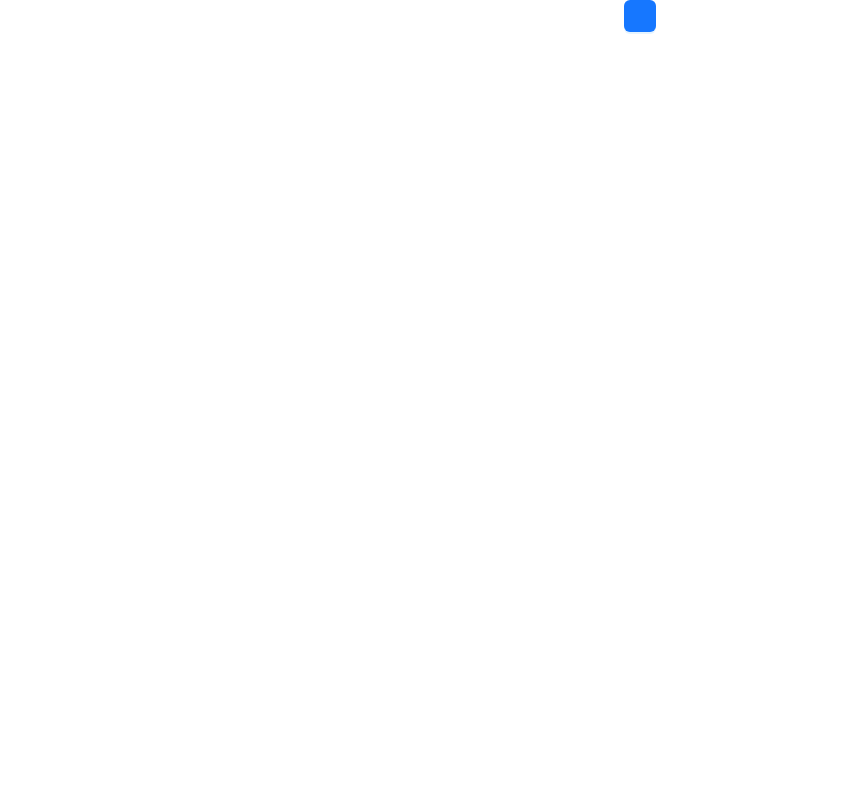
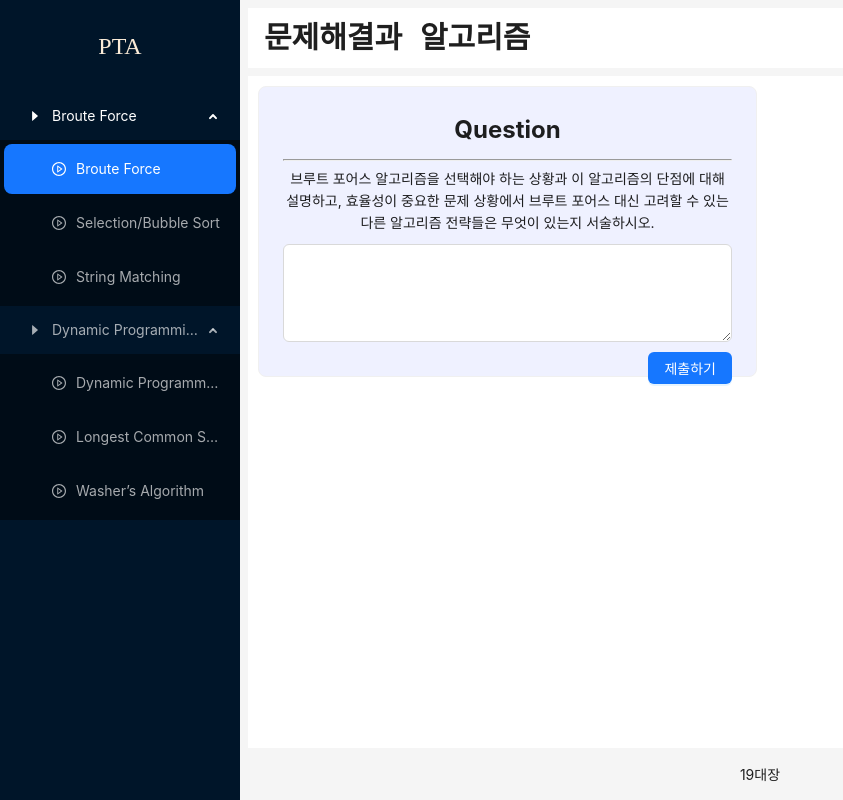
Before and after one commit to skku-algorithms-team5/oakathon-front, a React (Create React App) app: page /quiz in a window 1280 px wide. Shown: the whole page, without its empty margins (0-843 px from the left). Built offline with nearby package versions, Linux system fonts and the light colour scheme.

Commit message:
feat: 완성

```diff
--- a/src/App.js
+++ b/src/App.js
@@ -1,11 +1,19 @@
 import './App.css';
 import { Button } from 'antd';
+import AppLayout from './layout/AppLayout';
+import { BrowserRouter } from 'react-router-dom';
+import { RecoilRoot } from 'recoil';
 
 function App() {
   return (
-    <div className="App">
-      <Button type="primary"></Button>
-    </div>
+    // <div className="App">
+    //   <Button type="primary"></Button>
+    // </div>
+    <RecoilRoot>
+      <BrowserRouter>
+        <AppLayout />
+      </BrowserRouter>
+    </RecoilRoot>
   );
 }
 
--- a/src/layout/AppLayout.jsx
+++ b/src/layout/AppLayout.jsx
@@ -1,3 +1,5 @@
+import { Routes, Route } from 'react-router-dom';
+
 import { Layout, theme } from 'antd';
 
 import SideMenu from './SideMenu';
@@ -50,8 +52,10 @@ const AppLayout = () => {
               minHeight: '100%',
             }}
           >
-            <VideoPage></VideoPage>
-            {/* <QuizPage></QuizPage> */}
+            <Routes>
+              <Route path="/" element={<VideoPage />} />
+              <Route path="/quiz" element={<QuizPage />} />
+            </Routes>
           </div>
         </Content>
         {/* Footer */}
--- a/src/layout/SideMenu.css
+++ b/src/layout/SideMenu.css
@@ -5,7 +5,7 @@ SideMenu.css .custom-menu .ant-menu-item {
 
 .custom-menu .ant-menu-item {
   display: block;
-  height: 70px; /* 필요한 높이로 조절하세요 */
+  height: 50px; /* 필요한 높이로 조절하세요 */
 }
 
 .side-menu-logo {
--- a/src/layout/SideMenu.jsx
+++ b/src/layout/SideMenu.jsx
@@ -1,7 +1,10 @@
 import React from 'react';
+import { useRecoilState } from 'recoil';
+import { videoState } from '../recoil/atoms';
+import { useNavigate } from 'react-router-dom';
 
 import { Layout, Menu } from 'antd';
-import { UserOutlined, FormOutlined } from '@ant-design/icons';
+import { CaretRightOutlined, PlayCircleOutlined } from '@ant-design/icons';
 import './SideMenu.css';
 
 const { Sider } = Layout;
@@ -17,9 +20,41 @@ const getItem = (label, key, icon = null, children = null, type = 'title') => {
 };
 
 const SideMenu = () => {
+  const [video, setVideo] = useRecoilState(videoState);
+  const nav = useNavigate();
+
+  const videoHandler = (e) => {
+    setVideo(e.key);
+    nav('/');
+  };
+
   const items = [
-    getItem('강의 보기', '강의 보기', <FormOutlined />, null, 'note-list'),
-    getItem('마이 페이지', '마이 페이지', <UserOutlined />, null, 'item'),
+    getItem(
+      'Broute Force',
+      'Broute Force',
+      <CaretRightOutlined />,
+      [
+        getItem('Broute Force', 'bf1.mp4', <PlayCircleOutlined />),
+        getItem('Selection/Bubble Sort', 'bf2.mp4', <PlayCircleOutlined />),
+        getItem('String Matching', 'bf3.mp4', <PlayCircleOutlined />),
+      ],
+      'note-list',
+    ),
+    getItem(
+      'Dynamic Programming',
+      'Dynamic Programming',
+      <CaretRightOutlined />,
+      [
+        getItem('Dynamic Programming', 'dp1.mp4', <PlayCircleOutlined />),
+        getItem(
+          'Longest Common Subsequence',
+          'dp2.mp4',
+          <PlayCircleOutlined />,
+        ),
+        getItem('Washer’s Algorithm', 'dp3.mp4', <PlayCircleOutlined />),
+      ],
+      'item',
+    ),
   ];
 
   return (
@@ -37,7 +72,15 @@ const SideMenu = () => {
       <div className="side-menu-logo">PTA</div>
 
       {/* 메뉴 목록 (노트, 마이페이지) */}
-      <Menu theme="dark" mode="inline" items={items} className="custom-menu" />
+      <Menu
+        theme="dark"
+        defaultOpenKeys={['Broute Force', 'Dynamic Programming']}
+        selectedKeys={video}
+        mode="inline"
+        items={items}
+        className="custom-menu"
+        onClick={videoHandler}
+      />
     </Sider>
   );
 };
--- /dev/null
+++ b/src/quiz-page/AssistanceIframe.jsx
@@ -0,0 +1,14 @@
+const AssistanceIframe = () => {
+  const url = 'http://localhost:8501/';
+  return (
+    <iframe
+      title="streamlit"
+      src={url}
+      width={500}
+      height={'100%'}
+      frameBorder={0}
+    ></iframe>
+  );
+};
+
+export default AssistanceIframe;
--- a/src/quiz-page/QuizPage.jsx
+++ b/src/quiz-page/QuizPage.jsx
@@ -1,19 +1,55 @@
 import { useState } from 'react';
-import { Card, Input, Button, Modal } from 'antd';
+import { Link } from 'react-router-dom';
+import { useRecoilState, useRecoilValue } from 'recoil';
+import { videoState, updateQuestionState } from '../recoil/atoms';
+import axios from 'axios';
 
-const example = `"다이나믹 프로그래밍을 사용하는 상황과 그 특징에 대해 설명하고, 예시를 들어 그 프로세스를 설명해 보세요. 더불어 'Longest Common Subsequence', 'Washer’s Algorithm', 'Floyd’s Algorithm', 'Zero-One Knapsack Problem' 등에 대한 다이나믹 프로그래밍 접근법을 각각 설명하고, 이들 문제의 해결 과정에서 사용되는 점화식과 알고리즘의 시간 복잡도에 대해서도 간략히 설명해 주세요.`;
+import { Card, Input, Button, Modal, Spin } from 'antd';
+import AssistanceIframe from './AssistanceIframe';
+
+// const example = `"다이나믹 프로그래밍을 사용하는 상황과 그 특징에 대해 설명하고, 예시를 들어 그 프로세스를 설명해 보세요. 더불어 'Longest Common Subsequence', 'Washer’s Algorithm', 'Floyd’s Algorithm', 'Zero-One Knapsack Problem' 등에 대한 다이나믹 프로그래밍 접근법을 각각 설명하고, 이들 문제의 해결 과정에서 사용되는 점화식과 알고리즘의 시간 복잡도에 대해서도 간략히 설명해 주세요.`;
 
 const QuizPage = () => {
   const [answer, setAnswer] = useState('');
   const [isModalOpen, setIsModalOpen] = useState(false);
   const [isFinishAnalysis, setIsFinishAnalysis] = useState(false);
 
+  const [video, setVideo] = useRecoilState(videoState);
+  const question = useRecoilValue(updateQuestionState);
+
+  const nextVideoHandler = () => {
+    const videoList = [
+      'bf1.mp4',
+      'bf2.mp4',
+      'bf3.mp4',
+      'dp1.mp4',
+      'dp2.mp4',
+      'dp3.mp4',
+    ];
+    const idx = videoList.indexOf(video);
+    setVideo(videoList[idx + 1]);
+  };
+
   const submitHandler = () => {
     setIsModalOpen(true);
-    setTimeout(() => {
+    console.log('question: ', question);
+    console.log('answer: ', answer);
+    axios
+      .post('http://127.0.0.1:8000/analyze/', {
+        question: question,
+        answer: answer,
+      })
+      .then((res) => {
+        console.log(res.data);
+        setAnswer(res.data.analyze);
         setIsModalOpen(false);
         setIsFinishAnalysis(true);
-    }, 2000);
+      })
+      .catch((err) => {
+        console.log(err);
+        setIsModalOpen(false);
+        setIsFinishAnalysis(true);
+      });
   };
 
   const modal = (
@@ -26,25 +62,30 @@ const QuizPage = () => {
           alignItems: 'center',
           minHeight: 200,
           fontSize: 30,
-          fontWeight: 'bold',
         }}
       >
-        <div>정답을 분석하는 중...</div>
+        <div>
+          <div style={{ height: 70, marginTop: 80 }}>
+            <Spin tip="Loading" size="large">
+              <div className="content" />
+            </Spin>
+          </div>
+          <div style={{ marginBottom: 50 }}>정답을 분석하는 중...</div>
+        </div>
       </div>
     </Modal>
   );
 
   return (
-    <div>
+    <div style={{ display: 'flex', flexDirection: 'row', width: '100%' }}>
       {modal}
-      <Card
-        style={{ textAlign: 'center', width: '80%', background: '#EFF1FF' }}
-      >
+      <div style={{ width: '60%', marginRight: 5 }}>
+        <Card style={{ textAlign: 'center', background: '#EFF1FF' }}>
           <div style={{ fontWeight: 'bold', fontSize: 24, marginBottom: 10 }}>
             Question
           </div>
           <hr />
-        {example}
+          {question}
           <div style={{ height: 10 }} />
           <Input.TextArea
             onChange={(e) => {
@@ -64,23 +105,28 @@ const QuizPage = () => {
           <Card
             style={{
               textAlign: 'center',
-            width: '80%',
               background: '#EFF1FF',
               marginTop: 10,
             }}
           >
             <div style={{ fontWeight: 'bold', fontSize: 24, marginBottom: 10 }}>
-            분석 결과
+              채점 결과
             </div>
-          <Input.TextArea value={example} autoSize></Input.TextArea>
+            <Input.TextArea value={answer} autoSize></Input.TextArea>
             <div style={{ height: 10 }} />
             <div style={{ float: 'right' }}>
-            <Button type="primary" onClick={submitHandler}>
+              <Link to="/">
+                <Button type="primary" onClick={nextVideoHandler}>
                   다음 학습으로
                 </Button>
+              </Link>
             </div>
           </Card>
         )}
+      </div>
+      <div style={{ minHeight: '80vh' }}>
+        <AssistanceIframe />
+      </div>
     </div>
   );
 };
--- /dev/null
+++ b/src/recoil/atoms.js
@@ -0,0 +1,25 @@
+import { atom, selector } from 'recoil';
+import questions from './questions.json';
+
+export const videoState = atom({
+  key: 'videoState',
+  default: 'bf1.mp4',
+});
+
+export const questionState = atom({
+  key: 'questionState',
+  default: '',
+});
+
+export const updateQuestionState = selector({
+  key: 'updateQuestionState',
+  get: ({ get }) => {
+    const video = get(videoState);
+    console.log('video', video);
+    return questions[video];
+  },
+  set: ({ set }, newValue) => {
+    set(questionState, newValue);
+    console.log('newValue', newValue);
+  },
+});
--- /dev/null
+++ b/src/recoil/questions.json
@@ -0,0 +1,8 @@
+{
+  "bf1.mp4": "브루트 포어스 알고리즘을 선택해야 하는 상황과 이 알고리즘의 단점에 대해 설명하고, 효율성이 중요한 문제 상황에서 브루트 포어스 대신 고려할 수 있는 다른 알고리즘 전략들은 무엇이 있는지 서술하시오.",
+  "bf2.mp4": "Brute Force 접근 방식으로 정렬을 수행하는 Selection Sort와 Bubble Sort의 과정을 각각 상세히 설명하고, 두 알고리즘의 Time Efficiency에 대해 분석하시오. 또한, 큰 데이터셋에 대해 왜 이러한 정렬 방법이 권장되지 않는지에 대한 이유를 포함시켜 설명하시오.",
+  "bf3.mp4": "브루트포스 알고리즘을 활용한 스트링 매칭과 시퀀셜 서치 기법의 개념과 이러한 방법이 선택되는 상황의 예를 설명하고, 각각의 방법의 효율성에 대해 논하시오.",
+  "dp1.mp4": "다이나믹 프로그래밍을 사용하는 상황과 그 특징에 대해 설명하고, 예시를 들어 그 프로세스를 설명해 보세요. 더불어 'Longest Common Subsequence', 'Washer’s Algorithm', 'Floyd’s Algorithm', 'Zero-One Knapsack Problem' 등에 대한 다이나믹 프로그래밍 접근법을 각각 설명하고, 이들 문제의 해결 과정에서 사용되는 점화식과 알고리즘의 시간 복잡도에 대해서도 간략히 설명해 주세요.",
+  "dp2.mp4": "Longest Common Subsequence(LCS) 문제를 해결하기 위해 다이나믹 프로그래밍을 사용하는 과정에 대하여 설명하고, 어떻게 이 방법이 중복된 부분 문제들을 효율적으로 해결하는지 그리고 어떻게 서로 종속적인 부분 문제들이 결합하여 최종 문제를 해결하는지의 과정을 서술하시오. 또한, 이 경우에 다이나믹 프로그래밍이 왜 필요하며 어떻게 이를 통해 최적 부분 구조를 찾아내는지 예를 들어가며 자세히 설명하십시오.",
+  "dp3.mp4": "워샬(Warshall) 알고리즘'을 사용하여 '트랜지티브 클로저(transitive closure)'를 구하는 과정을 설명하고, 주어진 방향 그래프(diagraph)에 대해 실제로 트랜지티브 클로저를 구하는 예를 들어 설명하시오. 추가로, 워샬 알고리즘의 적용 시 자기 자신으로의 경로(루프)를 0으로 설정하는 것과 1로 설정하는 것이 결과에 어떤 차이를 만드는지 분석하시오."
+}
--- a/src/video-page/VideoPage.jsx
+++ b/src/video-page/VideoPage.jsx
@@ -1,21 +1,39 @@
 import { Card, Button } from 'antd';
+import { Link } from 'react-router-dom';
+import { useRecoilValue } from 'recoil';
+import { videoState } from '../recoil/atoms';
 
 const VideoPage = () => {
+  const video = useRecoilValue(videoState);
+
   const btn = (
     <div>
-      <Button type="text" style={{ marginRight: 10, width: '45%', height: 40 }}>
+      <Button
+        type="text"
+        style={{
+          marginRight: 10,
+          width: '45%',
+          height: 40,
+          fontWeight: 'bold',
+        }}
+      >
         이전
       </Button>
-      <Button type="text  " style={{ width: '45%', height: 40 }}>
-        다음
-      </Button>
+      <Link to="/quiz">
+        <Button
+          type="text"
+          style={{ width: '45%', height: 40, fontWeight: 'bold' }}
+        >
+          다음
+        </Button>
+      </Link>
     </div>
   );
   return (
-    <div style={{ width: 1200, textAlign: 'center' }}>
+    <div style={{ width: 1100, textAlign: 'center' }}>
       <Card style={{ fontSize: 20 }} title={btn}>
-        <video muted autoPlay loop style={{ width: 1000 }} controls>
-          <source src="/videos/bf1.mp4" type="video/mp4" />
+        <video key={video} autoPlay loop style={{ width: 1000 }} controls>
+          <source src={`/videos/${video}`} type="video/mp4" />
         </video>
       </Card>
     </div>
```
Lines whose indentation alone changed are shown as unchanged.
